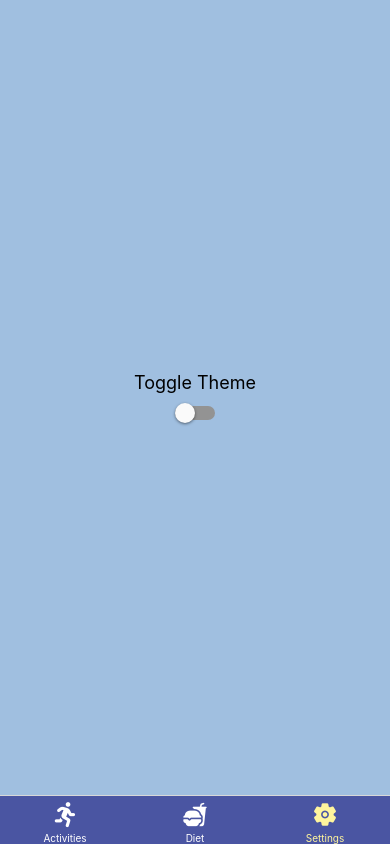
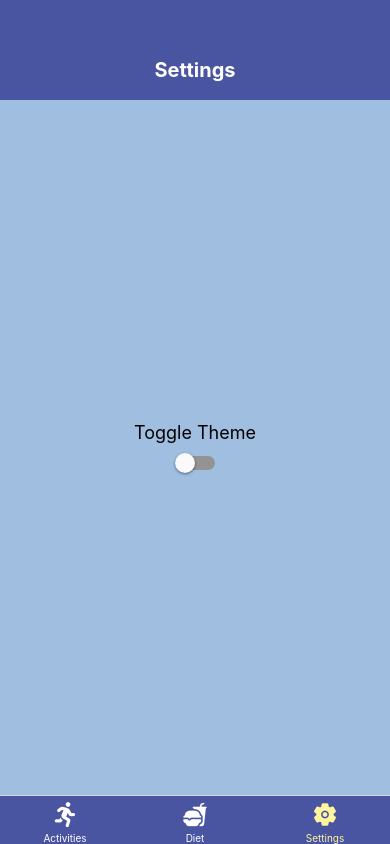
Before and after one commit to doudou2077/Assignment-2, a React Native app: screen /Settings in a window 390 px wide. Built offline with nearby package versions, Linux system fonts and the light colour scheme.

Commit message:
change the background color

```diff
--- a/helperFile/sharedStyles.js
+++ b/helperFile/sharedStyles.js
@@ -6,6 +6,7 @@ export const colors = {
     background: '#A0BFE0', // Light blue background color
     text: '#000000', // Black text color
     white: '#FFFFFF',
+    darkMode: '#191970',
 };
 
 
--- a/screens/SettingsScreen.js
+++ b/screens/SettingsScreen.js
@@ -1,23 +1,31 @@
 import React from 'react';
 import { View, Text, Switch, StyleSheet } from 'react-native';
 import { useTheme } from '../context/ThemeContext';
+import { sharedStyles, colors } from '../helperFile/sharedStyles';
 
 export default function SettingsScreen() {
     const { isDarkMode, toggleTheme, theme } = useTheme();
 
     return (
-        <View style={[styles.container, { backgroundColor: theme.backgroundColor }]}>
-            <Text style={[styles.text, { color: theme.textColor }]}>Toggle Theme</Text>
-            <Switch
-                value={isDarkMode}
-                onValueChange={toggleTheme}
-            />
+        <View style={[sharedStyles.container, { backgroundColor: theme.backgroundColor }]}>
+            <View style={sharedStyles.headerContainer}>
+                <View style={sharedStyles.headerTextContainer}>
+                    <Text style={sharedStyles.headerText}>Settings</Text>
+                </View>
+            </View>
+            <View style={styles.content}>
+                <Text style={[styles.text, { color: theme.textColor }]}>Toggle Theme</Text>
+                <Switch
+                    value={isDarkMode}
+                    onValueChange={toggleTheme}
+                />
+            </View>
         </View>
     );
 }
 
 const styles = StyleSheet.create({
-    container: {
+    content: {
         flex: 1,
         alignItems: 'center',
         justifyContent: 'center',
```
